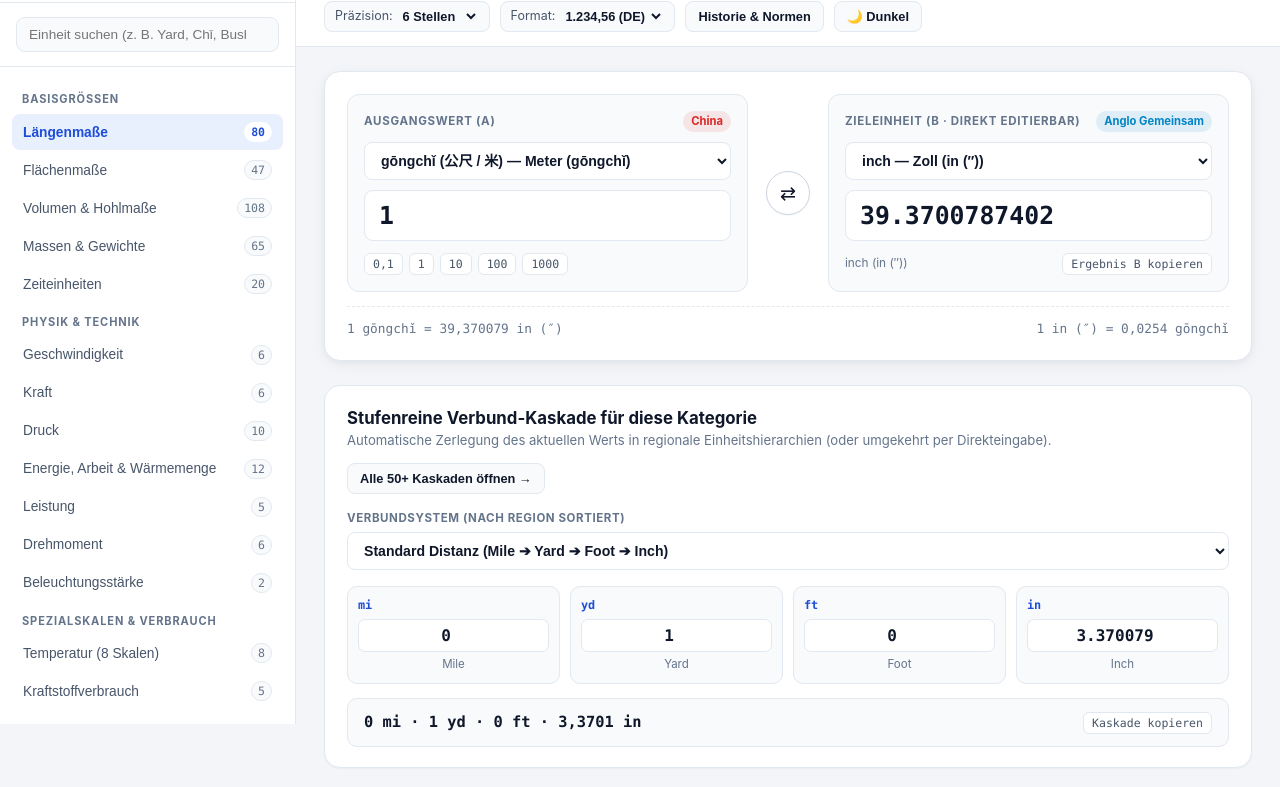
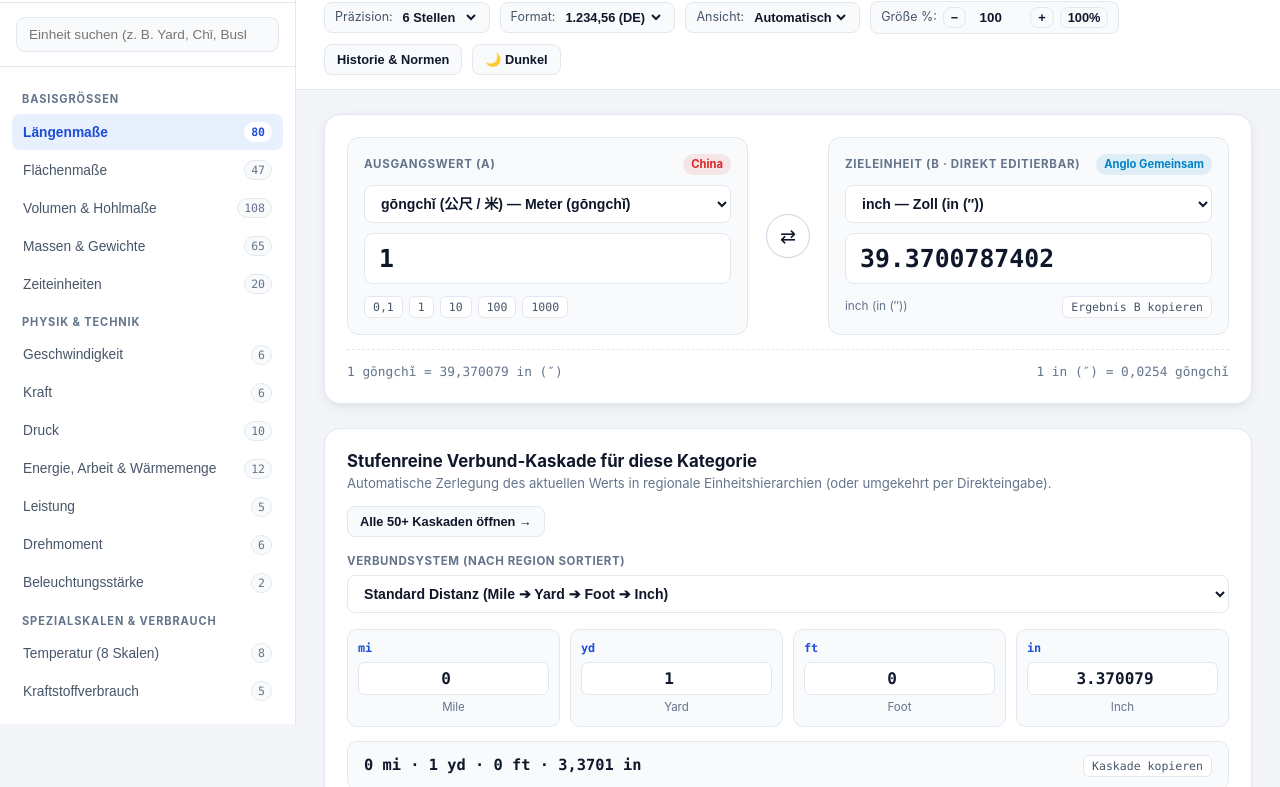
Before and after one commit to dd12371/einheiten, a plain HTML site: page index.html in a window 1280 px wide. Shown: the part 76-863 px from the top of the page. Drawn offline with Linux system fonts and the light colour scheme.

Commit message:
index.html

```diff
--- a/index.html
+++ b/index.html
@@ -79,6 +79,11 @@
 
     *, *::before, *::after { box-sizing: border-box; margin: 0; padding: 0; }
 
+    html {
+      overflow-x: hidden;
+      -webkit-text-size-adjust: 100%;
+      text-size-adjust: 100%;
+    }
     body {
       font-family: var(--font-sans);
       background-color: var(--bg-canvas);
@@ -87,7 +92,16 @@
       display: flex;
       min-height: 100vh;
       overflow-x: hidden;
+      -webkit-text-size-adjust: 100%;
+      text-size-adjust: 100%;
       transition: background-color 0.2s ease, color 0.2s ease;
+    }
+    body.mode-desktop {
+      min-width: 0;
+      width: 1240px;
+    }
+    body.mode-mobile .main-content {
+      max-width: 640px;
     }
 
     /* ==========================================================================
@@ -1049,6 +1063,21 @@
           </select>
         </div>
 
+        <div class="ctrl-pill">
+          <span>Ansicht:</span>
+          <select id="paramViewMode">
+            <option value="auto">Automatisch</option>
+            <option value="mobile">Mobil</option>
+            <option value="desktop">Desktop-Site</option>
+          </select>
+        </div>
+        <div class="ctrl-pill">
+          <span>Größe %:</span>
+          <button type="button" class="icon-btn" style="padding:2px 7px;" id="btnScaleDown">−</button>
+          <input type="number" id="paramScaleInput" inputmode="numeric" min="25" max="150" step="5" value="100" style="width:52px;text-align:center;background:transparent;border:none;color:var(--ink-primary);font-weight:700;">
+          <button type="button" class="icon-btn" style="padding:2px 7px;" id="btnScaleUp">+</button>
+          <button type="button" class="icon-btn" style="padding:2px 7px;" id="btnScaleReset">100%</button>
+        </div>
         <button class="icon-btn" id="infoToggleBtn" onclick="toggleInfoDrawer()">Historie & Normen</button>
         <button class="icon-btn" id="themeToggleBtn" onclick="toggleTheme()">🌙 Dunkel</button>
       </div>
@@ -4126,6 +4155,35 @@ function boot() {
     if (state.mode === "dynasties") updateDynastyConverter();
   });
 
+  let viewMode = "auto";
+  let uiScale = 100;
+  function applyViewSettings() {
+    const isDesktop = viewMode === "desktop";
+    document.body.classList.toggle("mode-desktop", isDesktop);
+    document.body.classList.toggle("mode-mobile", viewMode === "mobile");
+    uiScale = Math.max(25, Math.min(150, Math.round(uiScale || 100)));
+    let scale = uiScale / 100;
+    if (isDesktop && window.innerWidth < 1240) scale = (window.innerWidth / 1240) * (uiScale / 100);
+    document.body.style.transformOrigin = "top left";
+    if (Math.abs(scale - 1) < 0.001) {
+      document.body.style.transform = "";
+      document.body.style.width = isDesktop ? "1240px" : "";
+    } else {
+      document.body.style.transform = `scale(${scale.toFixed(4)})`;
+      document.body.style.width = isDesktop ? "1240px" : `${(100 / scale).toFixed(4)}%`;
+    }
+    document.getElementById("paramViewMode").value = viewMode;
+    document.getElementById("paramScaleInput").value = String(uiScale);
+  }
+  const updateScale = (v) => { const n = parseInt(v, 10); if (!Number.isNaN(n)) { uiScale = n; applyViewSettings(); } };
+  document.getElementById("paramViewMode").addEventListener("change", (e) => { viewMode = e.target.value; applyViewSettings(); });
+  document.getElementById("paramScaleInput").addEventListener("change", (e) => updateScale(e.target.value));
+  document.getElementById("btnScaleDown").addEventListener("click", () => updateScale(uiScale - 5));
+  document.getElementById("btnScaleUp").addEventListener("click", () => updateScale(uiScale + 5));
+  document.getElementById("btnScaleReset").addEventListener("click", () => updateScale(100));
+  window.addEventListener("resize", applyViewSettings);
+  applyViewSettings();
+
   selectCategory("length");
 }
 
```
